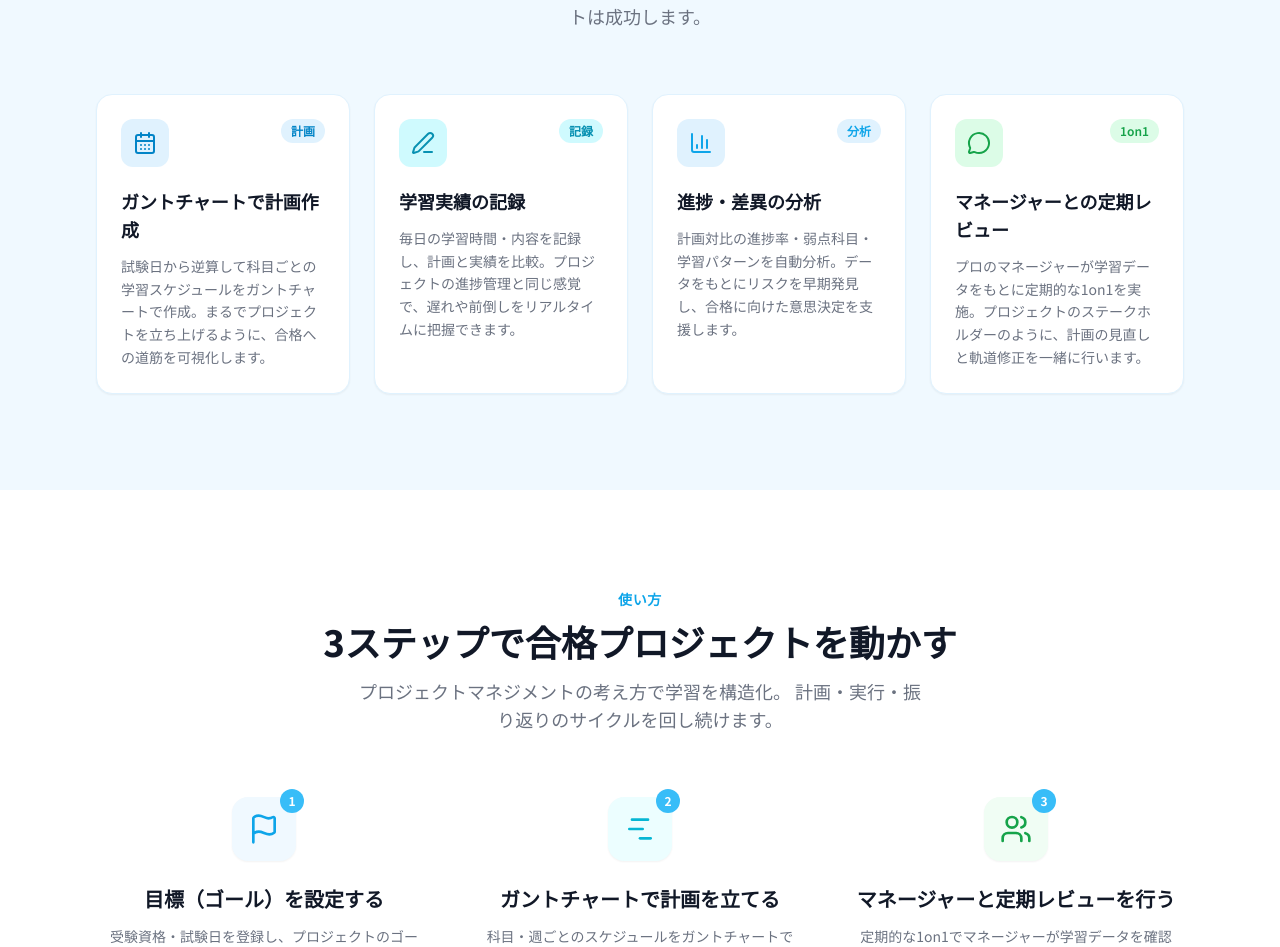
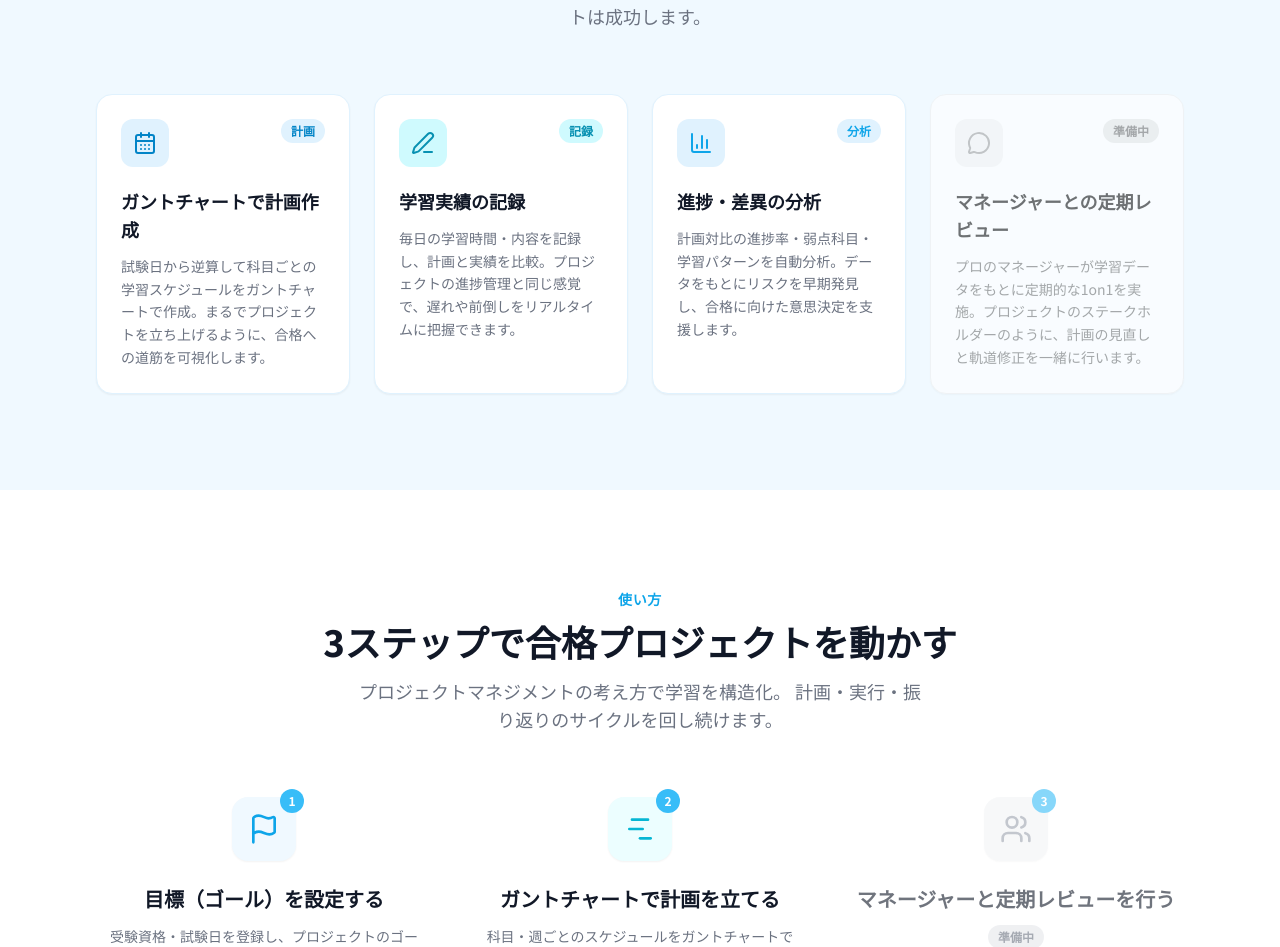
Before and after one commit to kobamasa0806/study_coaching, a Next.js app in the folder app/frontend/: page / in a window 1280 px wide. Shown: the part 1125-2072 px from the top of the page. Built offline with nearby package versions, Linux system fonts and the light colour scheme; no server answers.

Commit message:
1on1関連の項目をグレーアウト

```diff
--- a/app/frontend/app/components/Features.tsx
+++ b/app/frontend/app/components/Features.tsx
@@ -1,6 +1,18 @@
 import { BarChart3, CalendarDays, MessageCircle, PenLine } from 'lucide-react'
+import type { LucideIcon } from 'lucide-react'
 
-const features = [
+type Feature = {
+  icon: LucideIcon
+  color: string
+  title: string
+  description: string
+  badge: string
+  badgeColor: string
+  // 準備中（未提供）の機能は true にするとグレーアウト表示になる
+  comingSoon?: boolean
+}
+
+const features: Feature[] = [
   {
     icon: CalendarDays,
     color: 'bg-sky-100 text-sky-600',
@@ -36,6 +48,7 @@ const features = [
       'プロのマネージャーが学習データをもとに定期的な1on1を実施。プロジェクトのステークホルダーのように、計画の見直しと軌道修正を一緒に行います。',
     badge: '1on1',
     badgeColor: 'bg-green-100 text-green-600',
+    comingSoon: true,
   },
 ]
 
@@ -64,14 +77,26 @@ export default function Features() {
             return (
               <div
                 key={feature.title}
-                className="bg-white rounded-2xl p-6 shadow-sm border border-sky-100 hover:shadow-md hover:-translate-y-1 transition-all group"
+                className={`bg-white rounded-2xl p-6 shadow-sm border border-sky-100 transition-all group ${
+                  feature.comingSoon
+                    ? 'opacity-60 grayscale'
+                    : 'hover:shadow-md hover:-translate-y-1'
+                }`}
               >
                 <div className="flex items-start justify-between mb-5">
-                  <div className={`w-12 h-12 rounded-xl flex items-center justify-center ${feature.color}`}>
+                  <div
+                    className={`w-12 h-12 rounded-xl flex items-center justify-center ${
+                      feature.comingSoon ? 'bg-gray-100 text-gray-400' : feature.color
+                    }`}
+                  >
                     <Icon className="w-6 h-6" />
                   </div>
-                  <span className={`text-xs font-semibold px-2.5 py-1 rounded-full ${feature.badgeColor}`}>
-                    {feature.badge}
+                  <span
+                    className={`text-xs font-semibold px-2.5 py-1 rounded-full ${
+                      feature.comingSoon ? 'bg-gray-200 text-gray-500' : feature.badgeColor
+                    }`}
+                  >
+                    {feature.comingSoon ? '準備中' : feature.badge}
                   </span>
                 </div>
                 <h3 className="text-gray-900 font-bold text-lg mb-3">{feature.title}</h3>
--- a/app/frontend/app/components/HowItWorks.tsx
+++ b/app/frontend/app/components/HowItWorks.tsx
@@ -1,6 +1,18 @@
 import { Flag, GanttChart, Users } from 'lucide-react'
+import type { LucideIcon } from 'lucide-react'
 
-const steps = [
+type Step = {
+  step: string
+  icon: LucideIcon
+  title: string
+  description: string
+  color: string
+  lineColor: string
+  // 準備中（未提供）のステップは true にするとグレーアウト表示になる
+  comingSoon?: boolean
+}
+
+const steps: Step[] = [
   {
     step: '01',
     icon: Flag,
@@ -27,6 +39,7 @@ const steps = [
       '定期的な1on1でマネージャーが学習データを確認しフィードバック。遅延リスクを早期に察知し、計画を柔軟に修正しながら合格まで伴走します。',
     color: 'text-green-600 bg-green-50',
     lineColor: 'border-green-200',
+    comingSoon: true,
   },
 ]
 
@@ -57,11 +70,20 @@ export default function HowItWorks() {
             {steps.map((step, index) => {
               const Icon = step.icon
               return (
-                <div key={step.step} className="relative flex flex-col items-center text-center group">
+                <div
+                  key={step.step}
+                  className={`relative flex flex-col items-center text-center group ${
+                    step.comingSoon ? 'opacity-60' : ''
+                  }`}
+                >
                   {/* Step number + icon */}
                   <div className="relative mb-6">
                     <div
-                      className={`w-16 h-16 rounded-2xl flex items-center justify-center ${step.color} shadow-sm group-hover:scale-110 transition-transform`}
+                      className={`w-16 h-16 rounded-2xl flex items-center justify-center shadow-sm transition-transform ${
+                        step.comingSoon
+                          ? 'bg-gray-100 text-gray-400'
+                          : `${step.color} group-hover:scale-110`
+                      }`}
                     >
                       <Icon className="w-8 h-8" />
                     </div>
@@ -71,6 +93,11 @@ export default function HowItWorks() {
                   </div>
 
                   <h3 className="text-gray-900 font-bold text-xl mb-3">{step.title}</h3>
+                  {step.comingSoon && (
+                    <span className="inline-block mb-3 text-xs font-semibold px-2.5 py-1 rounded-full bg-gray-200 text-gray-500">
+                      準備中
+                    </span>
+                  )}
                   <p className="text-gray-500 text-sm leading-relaxed max-w-xs">{step.description}</p>
                 </div>
               )
--- a/app/frontend/app/dashboard/page.tsx
+++ b/app/frontend/app/dashboard/page.tsx
@@ -46,19 +46,22 @@ export default function DashboardPage() {
             <p className="text-sm text-gray-500">作成したプランを確認・編集する</p>
           </Link>
 
-          <Link
-            href="/sessions"
-            className="bg-white rounded-2xl border border-gray-200 p-6 hover:shadow-md transition-shadow group"
+          {/* 1on1 セッションは準備中のためグレーアウト・非活性表示 */}
+          <div
+            aria-disabled="true"
+            className="bg-white rounded-2xl border border-gray-200 p-6 opacity-60 grayscale cursor-not-allowed select-none"
           >
             <div className="flex items-center justify-between mb-4">
-              <div className="w-10 h-10 bg-violet-100 rounded-xl flex items-center justify-center">
-                <MessageSquare className="w-5 h-5 text-violet-600" />
+              <div className="w-10 h-10 bg-gray-100 rounded-xl flex items-center justify-center">
+                <MessageSquare className="w-5 h-5 text-gray-400" />
               </div>
-              <ArrowRight className="w-4 h-4 text-gray-400 group-hover:text-violet-600 transition-colors" />
+              <span className="text-xs font-semibold px-2 py-0.5 rounded-full bg-gray-200 text-gray-500">
+                準備中
+              </span>
             </div>
             <h2 className="font-semibold text-gray-900 mb-1">1on1 セッション</h2>
             <p className="text-sm text-gray-500">コーチとのセッション記録を見る</p>
-          </Link>
+          </div>
 
           <Link
             href="/gantt-guide"
```
Also changed, not shown: 1 other file (tests, documents, lock files or other folders).
